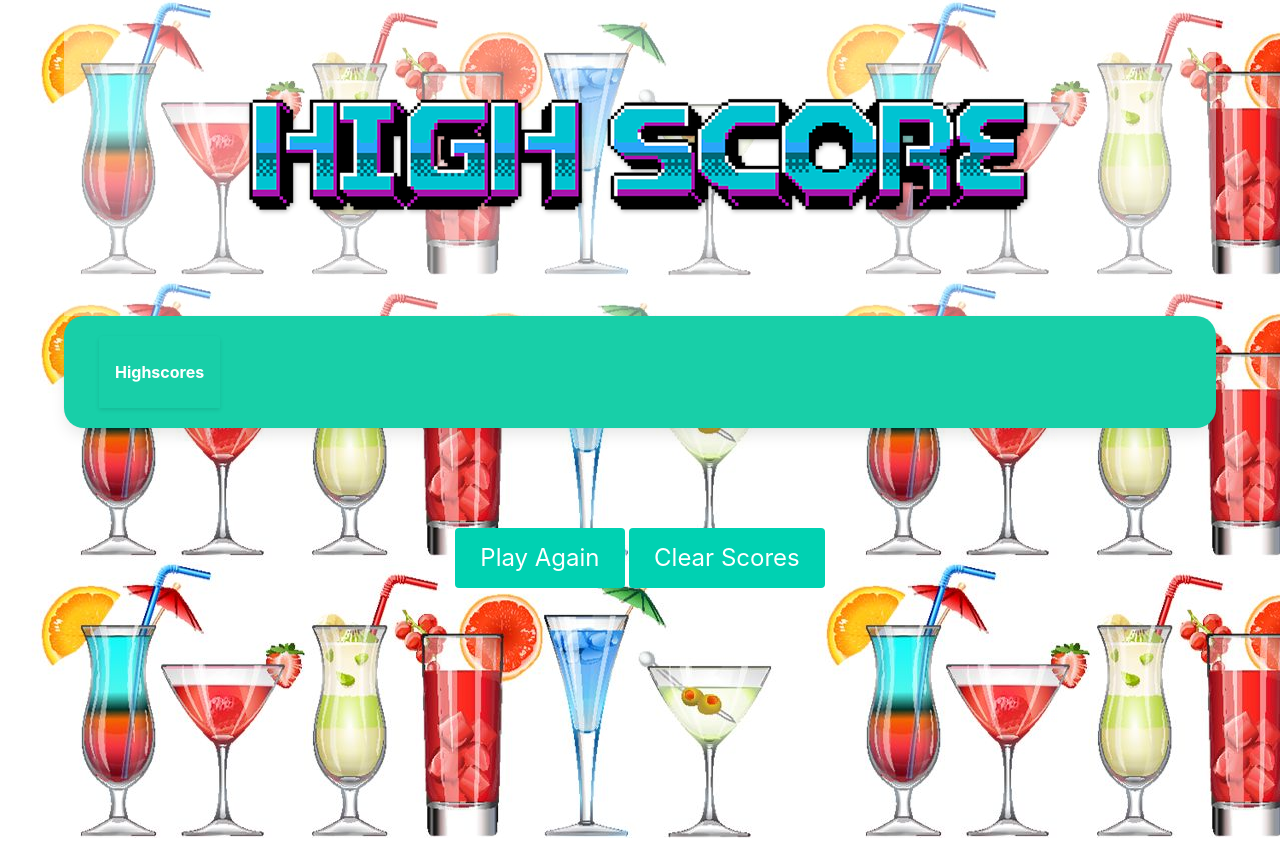
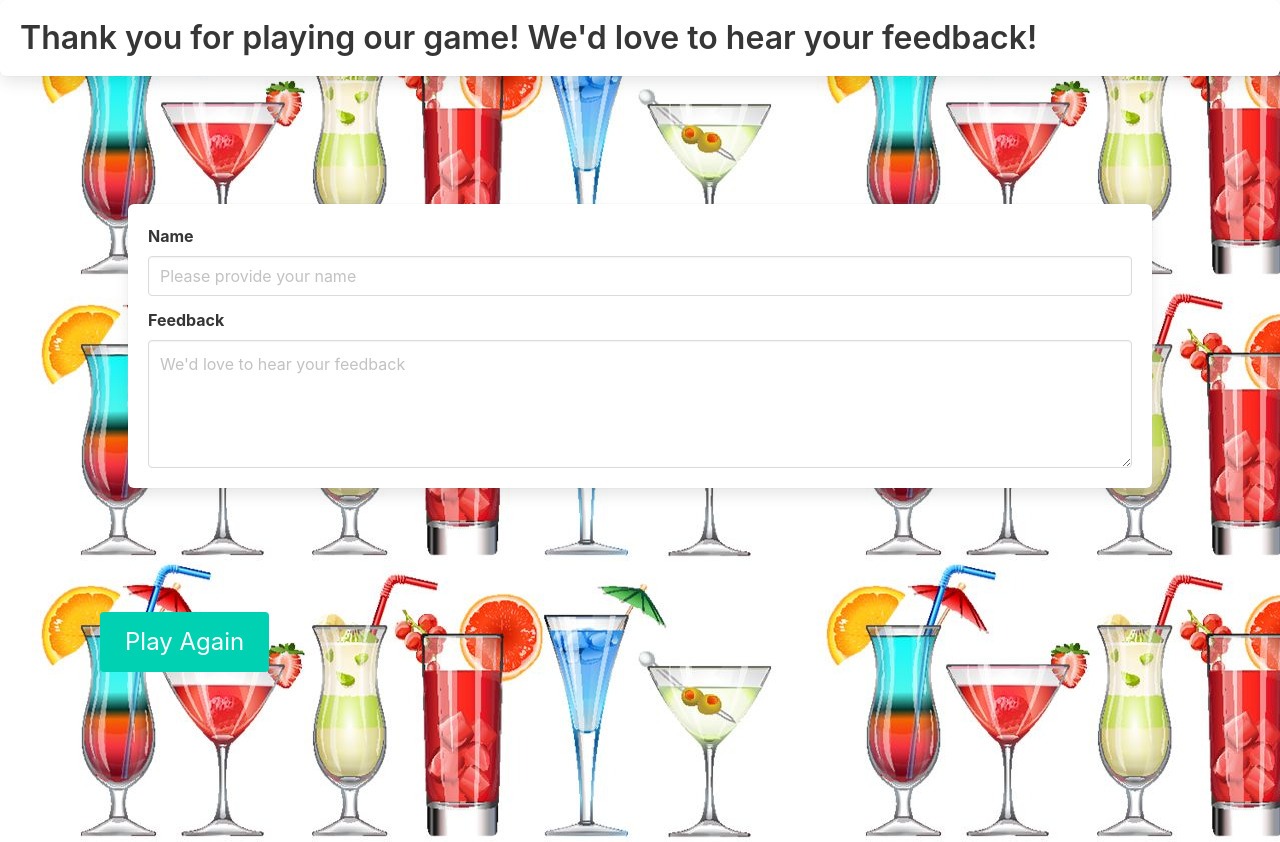
Before and after one commit to janekv20/drink-recipe-game, a website: page highscores.html in a window 1280 px wide. Shown: the top 842 px of the page. Drawn offline with nearby package versions, Linux system fonts and the light colour scheme.

Commit message:
Converted highscores to feedback page

```diff
--- a/assets/css/style.css
+++ b/assets/css/style.css
@@ -134,9 +134,9 @@ color: white;
   padding-top: auto;
   padding-left: auto;
   padding-right: auto;
-  padding-bottom: 150px;
+  padding-bottom: 70px;
   margin: 0px;
-  margin-bottom: 100px;
+  margin-bottom: 150px;
 }
 
 .bottom-buttons {
@@ -155,3 +155,10 @@ footer {
 .highscore-container {
   background-color: rgba(255, 255, 255, 0.418);
 }
+.scoresHTML {
+  color: white;
+}
+
+.box-centered {
+  margin: 10%;
+}
--- a/highscores.html
+++ b/highscores.html
@@ -15,60 +15,36 @@
     <body>
     <!-- Foody backround -->
     <div style="background-image: url(./assets/—Pngtree—set-of-stemware-and-glasses_3562497.jpg)" class = background-image>
-        <div class="container is-widescreen has-text-centered">
+        <!--<div class="container is-widescreen has-text-centered"> -->
+            <div class="box">
+                <h1 class="title">Thank you for playing our game! We'd love to hear your feedback!</h1>
+            </div>
+            <!--Form input-->
+            <div class="box box-centered">
+            <div class="field">
+                <label class="label">Name</label>
+                <div class="control">
+                    <input class="input" type="text" placeholder="Please provide your name">
+                </div>
+            </div>
+            <div class="field">
+                <label class="label">Feedback</label>
+                <div class="control">
+                    <textarea class="textarea" placeholder="We'd love to hear your feedback"></textarea>
+                </div>
+            </div>
+            </div>
 
-                <!-- High score image -->
-                <div class="container-fluid">
-                    <div clas="row" id="highscore-image">
-                        <div class="col-4 highscore-container">
-                            <img src="assets/high-score-banner.png" class="img-responsive width 100%" />
-                        </div>
-                    </div>
-                </div>
                 <!-- Highscore list and 'play again' & 'clear scores' button -->
-                <div class="highscore center-text">
 
-                    <!--*********** Add card(s) for highdscore display **********-->
-                        <div class="card highscore-card">
-                            <header class="card-header">
-                                <h2 class="card-header-title">
-                                    Highscores
-                                </h2>
-                            </header>
-                            <div class = "card-content highscore-body content is-large">
-                                <div class="content">
-                                <!-- Ordered list is given here, it should dynamically
-                                    update as user visits more restaurants and plays the game -->
-                                <ol class="scoresHTML" type="1">
-
-                                </ol>
-                                <ol class="scoresHTML" type="2">
-
-                                </ol>
-                                <ol class="scoresHTML" type="3">
-
-                                </ol>
-                                <ol class="scoresHTML" type="4">
-
-                                </ol>
-                                <ol class="scoresHTML" type="5">
-
-                                </ol>
-                                </div>
-                            </div>
-                        </div>
                         <div class="bottom-buttons">
                             <a href="index.html" role="button" id="playAgain">
                                 <button class="button is-hover is-primary is-large">Play Again</button>
                             </a>
-                                        <!-- Might need to play around with the href to get the scores to dynamically display -->
-                            <a href="#" role="button" id="clearScores">
-                                <button class="button is-hover is-primary is-large">Clear Scores</button>
-                            </a>
                         </div>
                 </div>
             </div>
-        </div>
+        <!--</div>-->
     </div>
     </body>
     <footer
```
